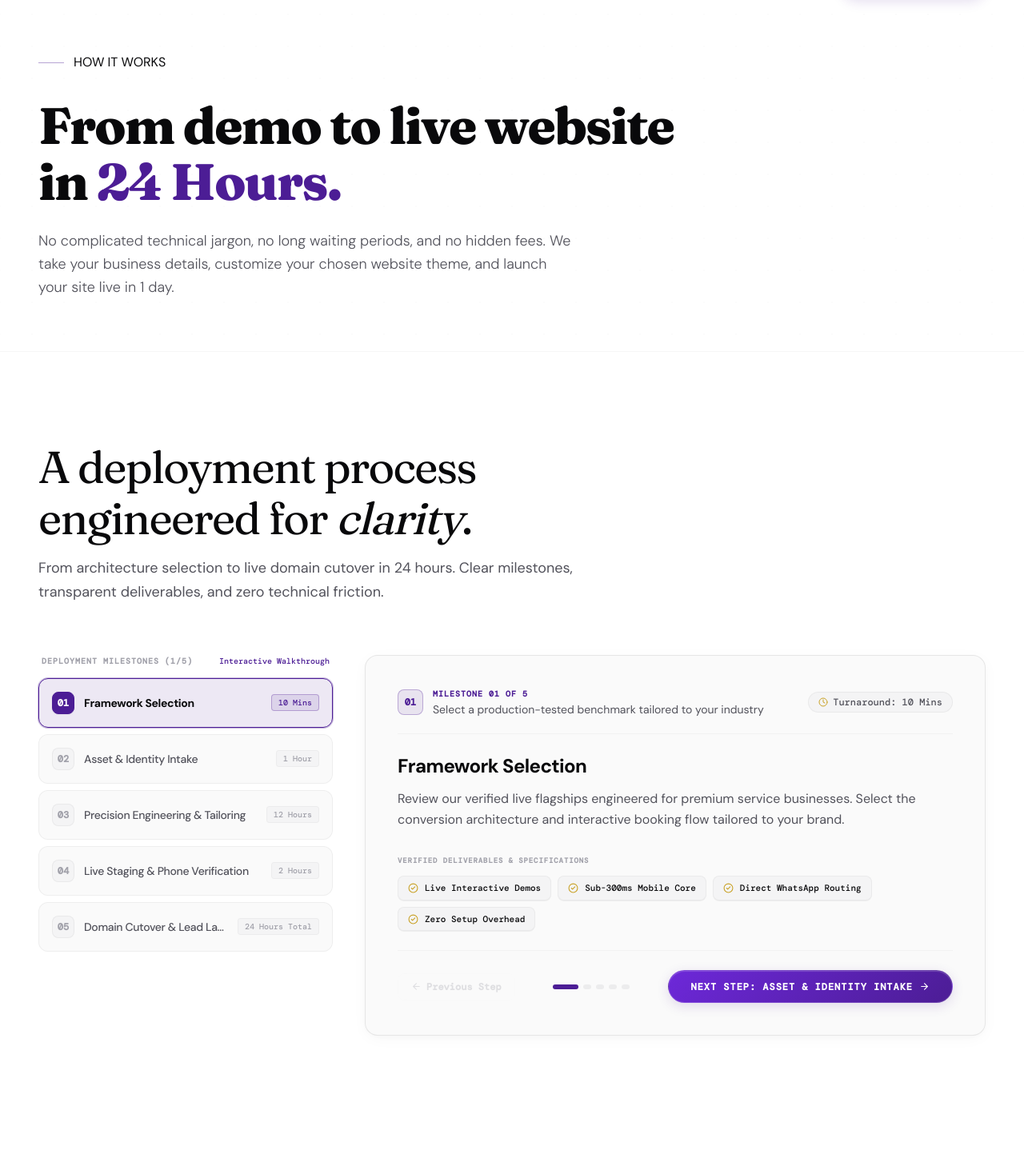
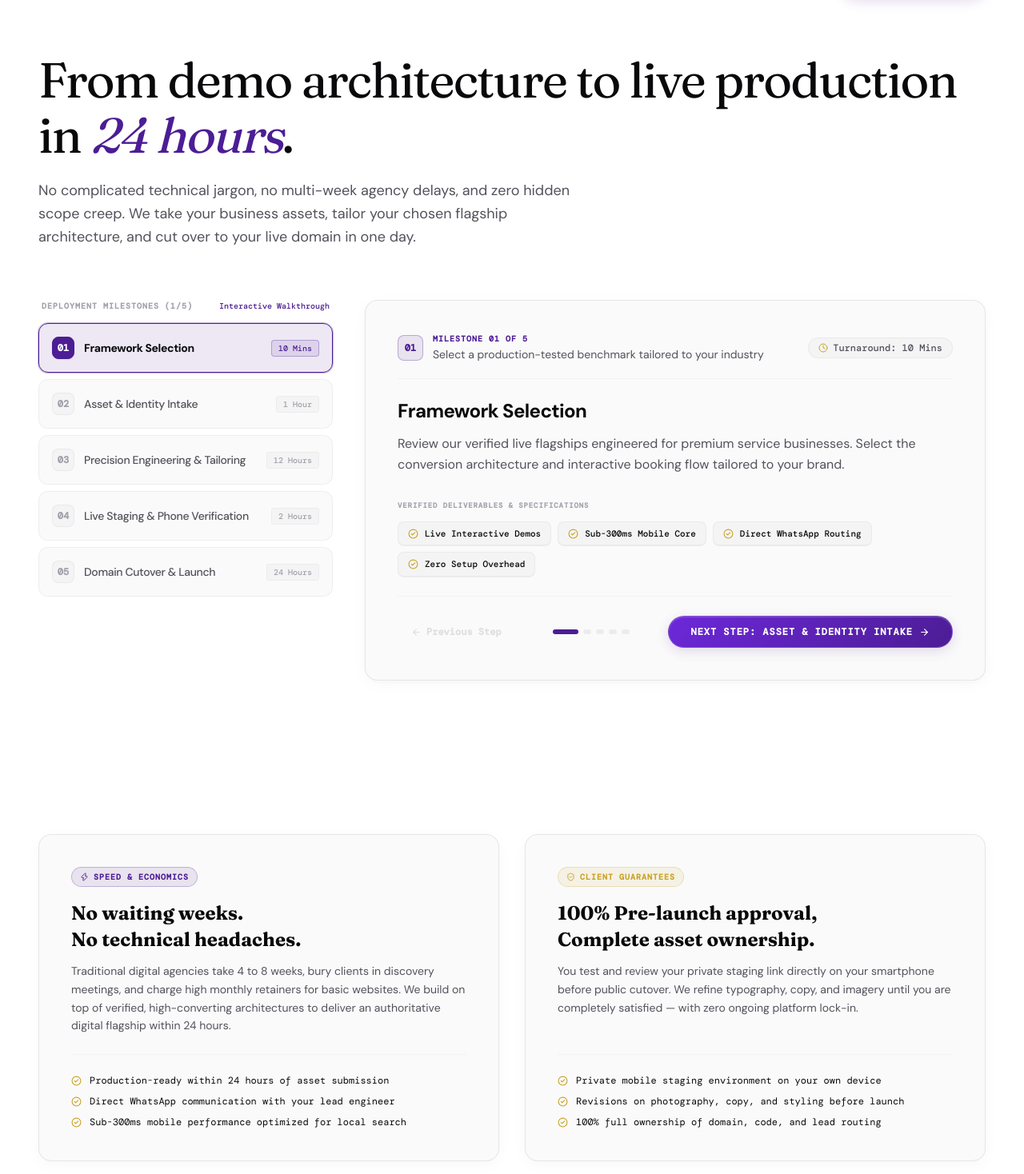
Before and after one commit to dipexplorer/nerqiva-agency-site, a Next.js app: page /process in a window 1280 px wide. Shown: the part 62-1530 px from the top of the page at 80% size. Built offline with nearby package versions, Linux system fonts and the light colour scheme.

Commit message:
feat(process): audit and polish process page and interactive stepper

```diff
--- a/src/app/process/page.tsx
+++ b/src/app/process/page.tsx
@@ -1,4 +1,5 @@
 import { Metadata } from "next";
+import { Zap, ShieldCheck, CheckCircle2 } from "lucide-react";
 import Process from "../../components/Process";
 import ClosingSection from "../../components/ClosingSection";
 
@@ -46,31 +47,31 @@ export default function ProcessPage() {
           {
             "@type": "HowToStep",
             "position": 1,
-            "name": "Choose Your Demo",
-            "text": "Select a live interactive demo theme tailored for your business industry."
+            "name": "Framework Selection",
+            "text": "Select a production-tested benchmark tailored to your industry."
           },
           {
             "@type": "HowToStep",
             "position": 2,
-            "name": "Share Your Details",
-            "text": "Send photos, text content, WhatsApp number, and Google Maps location."
+            "name": "Asset & Identity Intake",
+            "text": "Transmit photos, menu pricing, WhatsApp target, and Google Maps location."
           },
           {
             "@type": "HowToStep",
             "position": 3,
-            "name": "Customize & Polish",
+            "name": "Precision Engineering & Tailoring",
             "text": "We build layout, configure WhatsApp lead buttons, and optimize for mobile."
           },
           {
             "@type": "HowToStep",
             "position": 4,
-            "name": "Test & Preview",
+            "name": "Live Staging & Phone Verification",
             "text": "Review private staging link on your mobile phone before going live."
           },
           {
             "@type": "HowToStep",
             "position": 5,
-            "name": "Go Live & Get Leads",
+            "name": "Domain Cutover & Launch",
             "text": "Connect custom domain and start receiving WhatsApp lead alerts."
           }
         ]
@@ -84,49 +85,82 @@ export default function ProcessPage() {
         type="application/ld+json"
         dangerouslySetInnerHTML={{ __html: JSON.stringify(processSchema) }}
       />
-      <div className="section-container mb-16 max-w-4xl">
-        <div className="flex items-center gap-3 mb-8">
-          <div className="h-px w-8 bg-accent/40" />
-          <span className="label-eyebrow">HOW IT WORKS</span>
-        </div>
+      <div className="section-container mb-12 sm:mb-16 max-w-4xl">
         <h1
-          className="font-sans font-extrabold text-text-primary leading-[1.1] mb-6 tracking-tight"
-          style={{ fontSize: "clamp(2.5rem, 5vw, 4rem)", letterSpacing: "-0.03em" }}
+          className="font-serif text-text-primary leading-[1.12] mb-5 tracking-tight"
+          style={{ fontSize: "clamp(2.4rem, 4.8vw, 4rem)", letterSpacing: "-0.03em" }}
         >
-          From demo to live website <br />in <span className="text-accent">24 Hours.</span>
+          From demo architecture to live production <br className="hidden sm:inline" />
+          in <span className="italic font-normal text-accent">24 hours</span>.
         </h1>
-        <p className="text-text-secondary text-lg leading-relaxed max-w-2xl font-light">
-          No complicated technical jargon, no long waiting periods, and no hidden fees. We take your business details, customize your chosen website theme, and launch your site live in 1 day.
+        <p className="text-text-secondary text-base sm:text-lg leading-relaxed max-w-2xl font-normal">
+          No complicated technical jargon, no multi-week agency delays, and zero hidden scope creep. We take your business assets, tailor your chosen flagship architecture, and cut over to your live domain in one day.
         </p>
       </div>
 
-      {/* The interactive scrolling stepper component */}
-      <Process />
+      {/* The interactive scrolling stepper component with embedded header suppressed */}
+      <Process hideHeader />
 
-      <div className="section-container my-32 max-w-4xl">
-        <div className="grid md:grid-cols-2 gap-12 border-t border-border/40 pt-16">
+      <div className="section-container my-20 sm:my-28 max-w-5xl">
+        <div className="grid md:grid-cols-2 gap-6 sm:gap-8">
+          <div className="card-luxury p-8 sm:p-10 rounded-2xl bg-bg-card border border-border/70 flex flex-col justify-between">
             <div>
-            <span className="font-mono text-xs font-bold text-accent uppercase tracking-wider block mb-3">
-              Why Clients Love This
+              <div className="flex items-center gap-2 mb-4">
+                <span className="font-mono text-[10px] uppercase tracking-widest text-accent font-bold bg-accent/10 border border-accent/25 px-2.5 py-1 rounded-full flex items-center gap-1.5">
+                  <Zap size={11} className="text-accent shrink-0" />
+                  Speed & Economics
                 </span>
-            <h2 className="font-sans font-bold text-2xl text-text-primary mb-4 leading-tight">
+              </div>
+              <h2 className="font-serif font-bold text-2xl text-text-primary mb-3 leading-snug">
                 No waiting weeks. <br />No technical headaches.
               </h2>
-            <p className="text-text-secondary text-sm leading-relaxed">
-              Traditional agencies take 4-6 weeks and charge thousands for basic websites. By building on top of our high-converting pre-tested themes, we deliver a stunning luxury site in 24 hours at a fraction of the cost.
+              <p className="text-text-secondary text-sm leading-relaxed mb-6 font-normal">
+                Traditional digital agencies take 4 to 8 weeks, bury clients in discovery meetings, and charge high monthly retainers for basic websites. We build on top of verified, high-converting architectures to deliver an authoritative digital flagship within 24 hours.
               </p>
             </div>
 
+            <div className="pt-6 border-t border-border/40 space-y-2.5">
+              {[
+                "Production-ready within 24 hours of asset submission",
+                "Direct WhatsApp communication with your lead engineer",
+                "Sub-300ms mobile performance optimized for local search",
+              ].map((item, idx) => (
+                <div key={idx} className="flex items-center gap-2.5 text-xs text-text-primary font-mono">
+                  <CheckCircle2 size={13} className="text-accent-gold shrink-0" />
+                  <span>{item}</span>
+                </div>
+              ))}
+            </div>
+          </div>
+
+          <div className="card-luxury p-8 sm:p-10 rounded-2xl bg-bg-card border border-border/70 flex flex-col justify-between">
             <div>
-            <span className="font-mono text-xs font-bold text-accent uppercase tracking-wider block mb-3">
+              <div className="flex items-center gap-2 mb-4">
+                <span className="font-mono text-[10px] uppercase tracking-widest text-accent-gold font-bold bg-accent-gold/10 border border-accent-gold/25 px-2.5 py-1 rounded-full flex items-center gap-1.5">
+                  <ShieldCheck size={11} className="text-accent-gold shrink-0" />
                   Client Guarantees
                 </span>
-            <h2 className="font-sans font-bold text-2xl text-text-primary mb-4 leading-tight">
-              100% Satisfaction, <br />Mobile-optimized.
+              </div>
+              <h2 className="font-serif font-bold text-2xl text-text-primary mb-3 leading-snug">
+                100% Pre-launch approval, <br />Complete asset ownership.
               </h2>
-            <p className="text-text-secondary text-sm leading-relaxed">
-              You get to review your private website link on your phone before it goes public. We adjust photos, text, and colors until you are 100% happy with your site.
+              <p className="text-text-secondary text-sm leading-relaxed mb-6 font-normal">
+                You test and review your private staging link directly on your smartphone before public cutover. We refine typography, copy, and imagery until you are completely satisfied — with zero ongoing platform lock-in.
               </p>
+            </div>
+
+            <div className="pt-6 border-t border-border/40 space-y-2.5">
+              {[
+                "Private mobile staging environment on your own device",
+                "Revisions on photography, copy, and styling before launch",
+                "100% full ownership of domain, code, and lead routing",
+              ].map((item, idx) => (
+                <div key={idx} className="flex items-center gap-2.5 text-xs text-text-primary font-mono">
+                  <CheckCircle2 size={13} className="text-accent-gold shrink-0" />
+                  <span>{item}</span>
+                </div>
+              ))}
+            </div>
           </div>
         </div>
       </div>
--- a/src/components/Process.tsx
+++ b/src/components/Process.tsx
@@ -6,7 +6,11 @@ import { Clock, CheckCircle2, ArrowRight, ArrowLeft, ChevronDown } from "lucide-
 import { PROCESS_STEPS, ProcessStep } from "../data/process";
 import Link from "next/link";
 
-export default function Process() {
+interface ProcessProps {
+  hideHeader?: boolean;
+}
+
+export default function Process({ hideHeader = false }: ProcessProps) {
   const [activeIdx, setActiveIdx] = useState(0);
 
   const activeStep = PROCESS_STEPS[activeIdx] || PROCESS_STEPS[0];
@@ -81,7 +85,7 @@ export default function Process() {
       </div>
 
       {/* Desktop Navigation Controls Footer */}
-      {!isMobile && (
+      {!isMobile ? (
         <div className="pt-6 border-t border-border/40 flex items-center justify-between gap-4 flex-wrap mt-auto">
           <button
             onClick={handlePrev}
@@ -125,14 +129,48 @@ export default function Process() {
             </Link>
           )}
         </div>
+      ) : (
+        <div className="pt-4 border-t border-border/40 mt-4 flex items-center justify-between gap-3">
+          {activeIdx > 0 && (
+            <button
+              onClick={handlePrev}
+              className="inline-flex items-center gap-1.5 px-3 py-2 font-mono text-xs font-semibold rounded-lg border border-border/60 text-text-secondary hover:text-text-primary bg-bg-card cursor-pointer"
+            >
+              <ArrowLeft size={13} /> Prev
+            </button>
+          )}
+          {activeIdx < PROCESS_STEPS.length - 1 ? (
+            <button
+              onClick={handleNext}
+              className="btn-primary ml-auto inline-flex items-center gap-1.5 px-4 py-2 font-mono text-xs font-semibold rounded-lg transition-all cursor-pointer"
+            >
+              Next Step <ArrowRight size={13} />
+            </button>
+          ) : (
+            <Link
+              href="/contact"
+              className="btn-primary w-full justify-center inline-flex items-center gap-2 px-4 py-2.5 font-mono text-xs font-semibold rounded-lg transition-all"
+            >
+              Commission Your Flagship <ArrowRight size={13} />
+            </Link>
+          )}
+        </div>
       )}
     </div>
   );
 
   return (
-    <section id="process" className="py-20 sm:py-28 bg-bg-primary text-text-primary border-t border-border/45 relative z-10">
+    <section
+      id="process"
+      className={
+        hideHeader
+          ? "pb-12 sm:pb-20 bg-bg-primary text-text-primary relative z-10"
+          : "py-20 sm:py-28 bg-bg-primary text-text-primary border-t border-border/45 relative z-10"
+      }
+    >
       <div className="section-container relative">
-        {/* Header Section: Pure Typographic Authority without Kicker or Gradient Text */}
+        {/* Header Section: Conditionally displayed when embedded on pages without their own H1 */}
+        {!hideHeader && (
           <div className="max-w-3xl mb-12 sm:mb-16">
             <h2
               className="font-serif text-text-primary leading-[1.15] mb-4 tracking-tight"
@@ -144,6 +182,7 @@ export default function Process() {
               From architecture selection to live domain cutover in 24 hours. Clear milestones, transparent deliverables, and zero technical friction.
             </p>
           </div>
+        )}
 
         {/* Main Interactive Layout: Desktop 2-Column Grid vs Mobile Vertical Accordion */}
         <div className="flex flex-col lg:grid lg:grid-cols-12 gap-6 lg:gap-10 items-start">
--- a/src/data/process.ts
+++ b/src/data/process.ts
@@ -48,9 +48,9 @@ export const PROCESS_STEPS: ProcessStep[] = [
   {
     id: "launch",
     number: "05",
-    title: "Domain Cutover & Lead Launch",
+    title: "Domain Cutover & Launch",
     tagline: "Public launch with guaranteed 24-hour turnaround",
-    timeframe: "24 Hours Total",
+    timeframe: "24 Hours",
     description: "We bind your custom domain with enterprise SSL, configure global edge caching, and execute final DNS cutover. Your flagship starts capturing customer inquiries immediately.",
     details: ["Instant SSL & Custom Domain", "Direct Inbound Lead Flow", "Google Maps & Search Indexing", "Managed Serverless Hosting"],
   },
```
Lines whose indentation alone changed are shown as unchanged.
